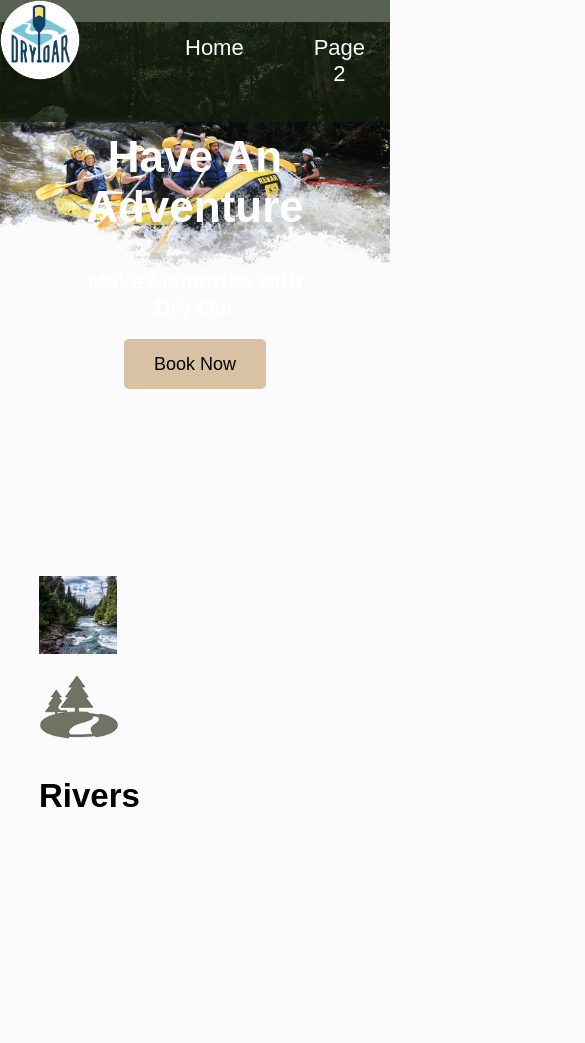
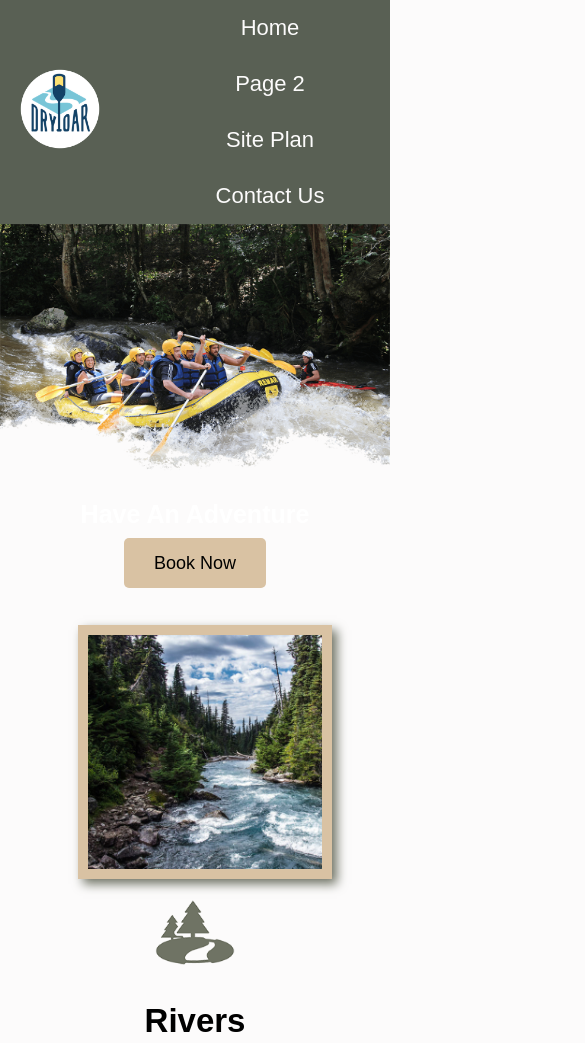
Before and after one commit to Ether-G/wdd130home, a plain HTML site: page wwr/index.html in a window 390 px wide. Shown: the top 1043 px of the page, 585 px wide, since content can reach past the window. Drawn offline with Linux system fonts and the light colour scheme.

Commit message:
I used some css styling I learned while watching youtube (:

```diff
--- a/wwr/styles/style.css
+++ b/wwr/styles/style.css
@@ -15,6 +15,7 @@ header {
     background-color: rgba(20, 30, 13, 0.7);
     display: grid;
     grid-template-columns: 150px auto;
+    align-items: center;
 }
 
 nav {
@@ -36,6 +37,7 @@ nav a:hover {
 
 .logo {
     width: 80px;
+    padding: 20px;
 }
 
 #hero {
@@ -96,6 +98,7 @@ h4 {
 .home-grid {
     display: grid;
     grid-template-columns: repeat(10, 1fr);
+    gap: 20px;
 }
 
 .rivers-card, .camping-card, .rapids-card {
@@ -130,8 +133,16 @@ h4 {
     padding-bottom: 15px;
 }
 
-.card-img, .mountains {
+.card-img {
     width: 100%;
+    border: 10px solid #d9c2a3;
+    transition: transform .5s;
+    box-shadow: 5px 5px 10px #6f7364;
+}
+
+.card-img:hover {
+    opacity: .6;
+    transform: scale(1.1);
 }
 
 .icon {
@@ -180,3 +191,46 @@ footer a:hover {
 footer .social img {
     padding-top: 15px;
 }
+
+/* Media Queries */
+@media screen and (max-width: 900px) {
+    #hero, .home-grid {
+        display: block;
+        height: auto;
+    }
+    nav, footer {
+        flex-direction: column;
+    }
+    nav a {
+        display: block;
+        padding: 15px;
+    }
+    #hero {
+        margin-top: 0;
+    }
+    #hero-msg {
+        margin-top: 0;
+    }
+    #hero-msg h4 {
+        display: none;
+    }
+    .home-title {
+        font-size: 25px;
+        color: #6f7364;
+    }
+    .rivers-card, .camping-card, .rapids-card {
+        margin: 50px auto;
+        width: 60%;
+    }
+    #background {
+        display: none;
+    }
+    .mountains, .msg {
+        width: 80%;
+        display: block;
+        margin: 0 auto;
+    }
+    footer {
+        margin-top: 25px;
+    }
+}
```
